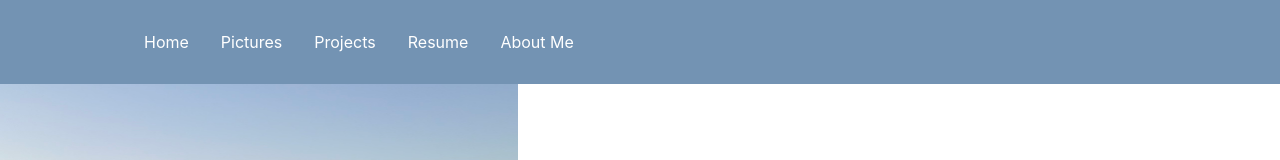
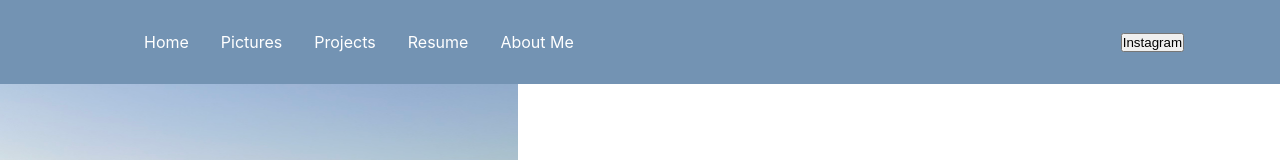
Before and after one commit to andrewjaekim/andrewjaekim.github.io, a React (Create React App) app: page / in a window 1280 px wide. Shown: the top 160 px of the page. Built offline with nearby package versions, Linux system fonts and the light colour scheme.

Commit message:
added instagram button

```diff
--- a/src/Navbar.css
+++ b/src/Navbar.css
@@ -36,3 +36,9 @@
     margin: 0 1rem;
     text-decoration: none;
 }
+
+.navbar__social {
+    display: flex;
+    justify-content: flex-end;
+    align-items: center;
+}
--- a/src/Navbar.js
+++ b/src/Navbar.js
@@ -1,7 +1,7 @@
 import React from 'react'
 import './Navbar.css'
 
-function Header() {
+function Navbar() {
   return (
     <div className='navbar'>
       <div className='navbar__links'>
@@ -15,8 +15,12 @@ function Header() {
           <p><a href="about-me">About Me</a></p>
         </div>
       </div>
+      <div className='navbar__social'>
+        <button type="button">Instagram</button>
+      </div>
+
     </div>
   )
 }
 
-export default Header
+export default Navbar
```
Also changed, not shown: 11 other files (tests, documents, lock files or other folders).
